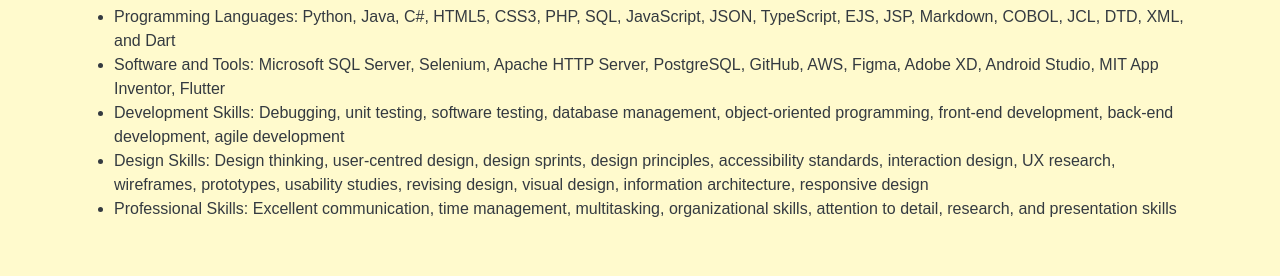
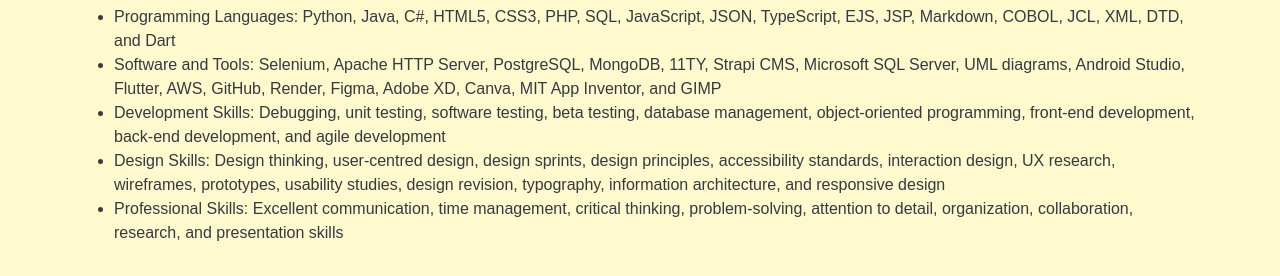
Before and after one commit to takir13/takir13.github.io, a website: page about.html in a window 1280 px wide. Shown: the part 526-802 px from the top of the page. Drawn offline with nearby package versions, Linux system fonts and the light colour scheme.

Commit message:
First Commit

```diff
--- a/about.html
+++ b/about.html
@@ -56,11 +56,11 @@
         <section>
             <h2>Skills</h2>
             <ul>
-                <li>Programming Languages: Python, Java, C#, HTML5, CSS3, PHP, SQL, JavaScript, JSON, TypeScript, EJS, JSP, Markdown, COBOL, JCL, DTD, XML, and Dart</li>
-                <li>Software and Tools: Microsoft SQL Server, Selenium, Apache HTTP Server, PostgreSQL, GitHub, AWS, Figma, Adobe XD, Android Studio, MIT App Inventor, Flutter</li>
-                <li>Development Skills: Debugging, unit testing, software testing, database management, object-oriented programming, front-end development, back-end development, agile development</li>
-                <li>Design Skills: Design thinking, user-centred design, design sprints, design principles, accessibility standards, interaction design, UX research, wireframes, prototypes, usability studies, revising design, visual design, information architecture, responsive design</li>
-                <li>Professional Skills: Excellent communication, time management, multitasking, organizational skills, attention to detail, research, and presentation skills</li>
+                <li>Programming Languages: Python, Java, C#, HTML5, CSS3, PHP, SQL, JavaScript, JSON, TypeScript, EJS, JSP, Markdown, COBOL, JCL, XML, DTD, and Dart</li>
+                <li>Software and Tools: Selenium, Apache HTTP Server, PostgreSQL, MongoDB, 11TY, Strapi CMS, Microsoft SQL Server, UML diagrams, Android Studio, Flutter, AWS, GitHub, Render, Figma, Adobe XD, Canva, MIT App Inventor, and GIMP</li>
+                <li>Development Skills: Debugging, unit testing, software testing, beta testing, database management, object-oriented programming, front-end development, back-end development, and agile development</li>
+                <li>Design Skills: Design thinking, user-centred design, design sprints, design principles, accessibility standards, interaction design, UX research, wireframes, prototypes, usability studies, design revision, typography, information architecture, and responsive design</li>
+                <li>Professional Skills: Excellent communication, time management, critical thinking, problem-solving, attention to detail, organization, collaboration, research, and presentation skills</li>
             </ul>
         </section>
     </div>
```
